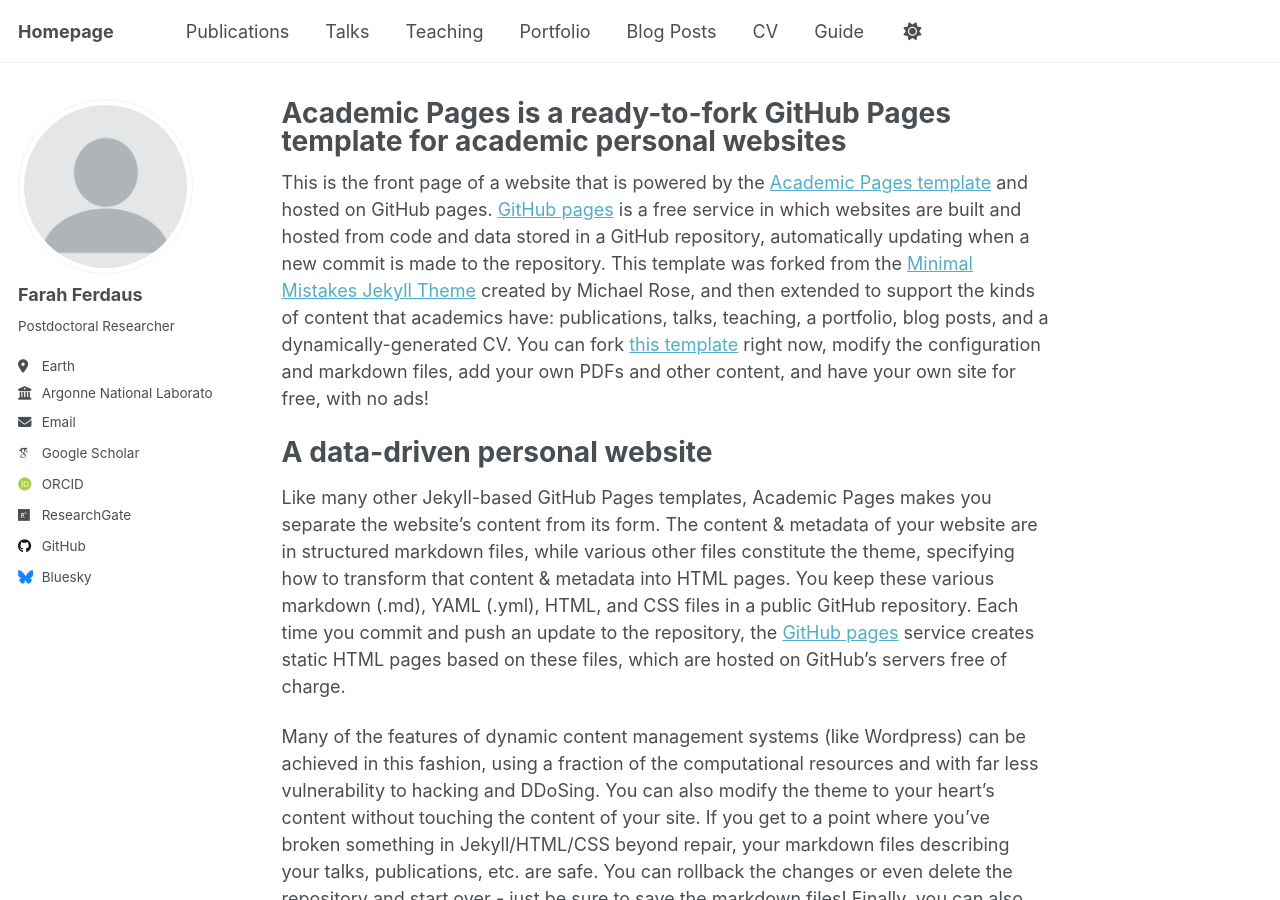
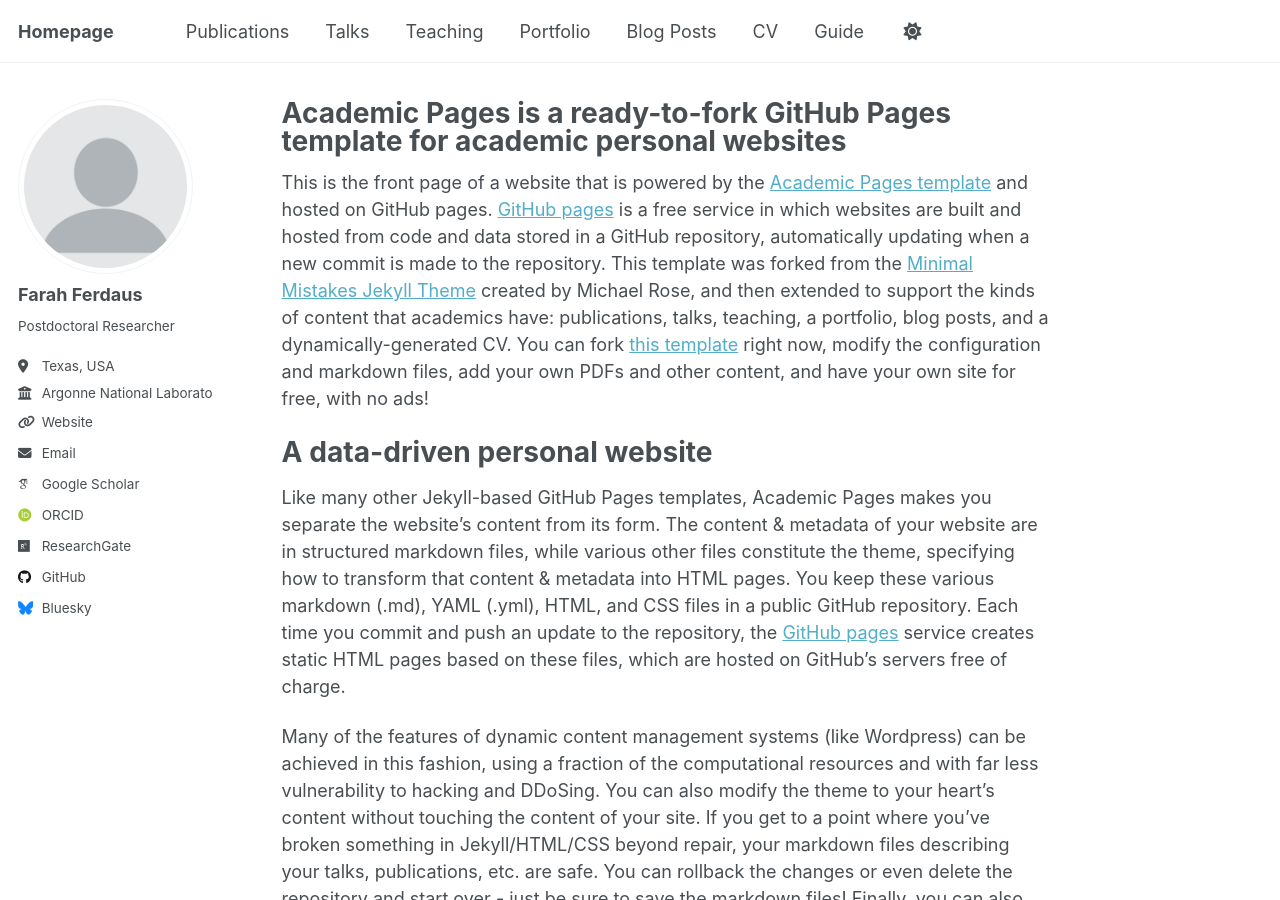
Before and after one commit to fferdaus/fferdaus.github.io, a Jekyll site: the page built from _pages/about.md, in a window 1280 px wide and 900 px high. Built offline with Jekyll 4.4.1, drawn with Linux system fonts in a browser that asks for light colours; some web fonts are replaced.

Commit message:
Update _config.yml

```diff
--- a/_config.yml
+++ b/_config.yml
@@ -26,9 +26,9 @@ author:
   name             : "Farah Ferdaus"
   pronouns         : # example: "she/her"
   bio              : "Postdoctoral Researcher"
-  location         : "Earth"
+  location         : "Texas, USA"
   employer         : "Argonne National Laboratory"
-  uri              : # URL
+  uri              : "https://www.anl.gov/profile/farah-ferdaus"
   email            : "fferdaus@anl.gov"
 
   # Academic websites
```
